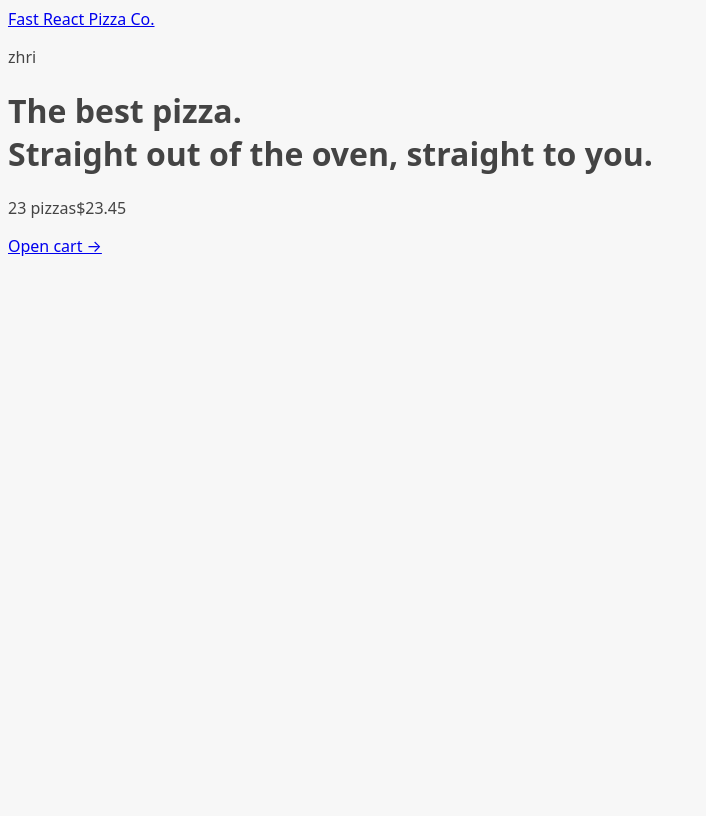
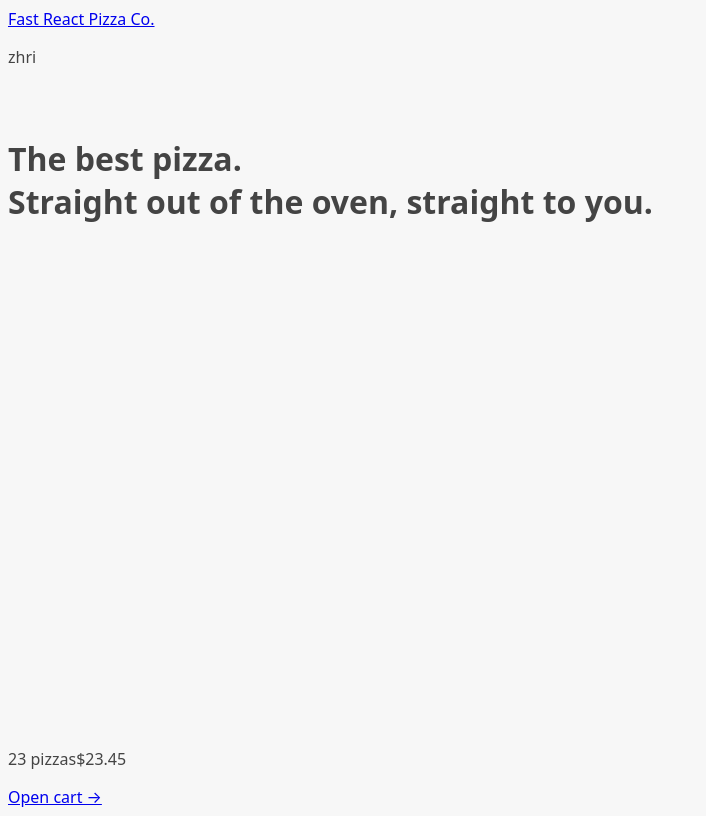
Before and after one commit to zplt/fast-pizza, a React (Vite) app: page / in a window 1280 px wide. Shown: the whole page, without its empty margins (0-706 px from the left). Built offline with nearby package versions, Linux system fonts and the light colour scheme.

Commit message:
ADD: [Loader.jsx] -> new companent added

```diff
--- a/src/ui/AppLayout.jsx
+++ b/src/ui/AppLayout.jsx
@@ -1,11 +1,17 @@
 import React from 'react';
 import Header from "./Header.jsx";
 import CartOverview from "../features/cart/CartOverview.jsx";
-import {Outlet} from "react-router-dom";
+import {Outlet, useNavigation} from "react-router-dom";
+import Loader from "./Loader.jsx";
 
 function AppLayout() {
+    const navigation = useNavigation()
+    const isLoading = navigation.state === "loading"
+
     return (
-        <div>
+        <div className={'layout'}>
+            {isLoading && <Loader/>}
+
             <Header/>
 
             <main>
--- /dev/null
+++ b/src/ui/Loader.jsx
@@ -0,0 +1,9 @@
+function Loader() {
+    return (
+        <div className={'loader'}>
+
+        </div>
+    );
+}
+
+export default Loader;
```
